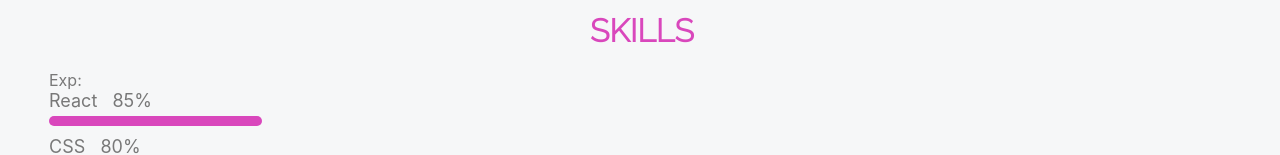
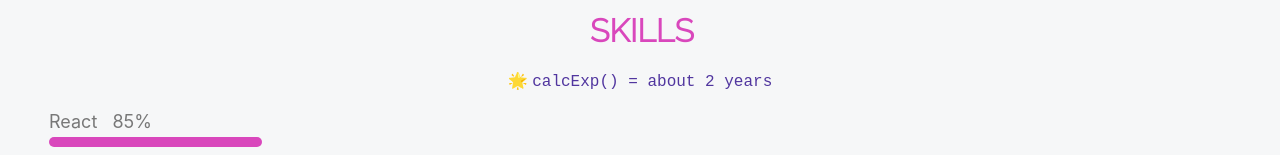
Before and after one commit to AyaBochman/AyaBochmanWebsite-2021, a Next.js app: page / in a window 1280 px wide. Shown: the part 652-807 px from the top of the page. Built offline with nearby package versions, Linux system fonts and the light colour scheme.

Commit message:
added calc exp

```diff
--- a/components/Skills.js
+++ b/components/Skills.js
@@ -2,11 +2,8 @@ import React from 'react';
 import styled from 'styled-components';
 import Heading from './commons/Heading';
 import SkillBar from './commons/SkillBar';
-// import formatDistance from 'date-fns/formatDistance';
-// import formatDistanceStrict from 'date-fns/formatDistanceStrict';
-import formatDuration from 'date-fns/formatDuration'
-import { parseISO, formatDistanceToNow } from 'date-fns'
-import { formatDistance } from 'date-fns/esm'
+import formatDistance from 'date-fns/formatDistance';
+import formatDistanceStrict from 'date-fns/formatDistanceStrict';
 
 const skills = [
     {
@@ -38,18 +35,14 @@ const skills = [
 const Skills = () => {
 
     const calculateExp = () => {
-
-        // const diff = formatDistanceStrict(new Date(2019, 9, 1), new Date());
-        // let timestamp = ;
-        // const date = parseISO(timestamp)
-        const timePeriod = formatDistanceToNow(new Date(2019, 9, 1))
-        console.log('hi', timePeriod);
+        const args = [new Date(2019, 1, 9), new Date()];
+        return formatDistance(...args);
     };
 
     return (
         <StyledSkills>
             <Heading text={'skills'} />
-            <span>Exp: {calculateExp()}</span>
+            <span className={'exp'}>🌟 <code>calcExp() = {calculateExp()}</code>  </span>
             <div className={'skills-container'}>
                 {skills && skills.map((skill, i) => {
                     return <SkillBar key={i} skill={skill} />
@@ -67,6 +60,11 @@ const StyledSkills = styled.div`
 display: flex;
 flex-direction: column;
 justify-content: center;
+.exp{
+    margin: 0 auto 20px auto;
+    font-size: 16px;
+    color: var(--gradient-2);
+}
 .skills-container{
     width: 250px;
     /* margin: 0 auto; */
```
